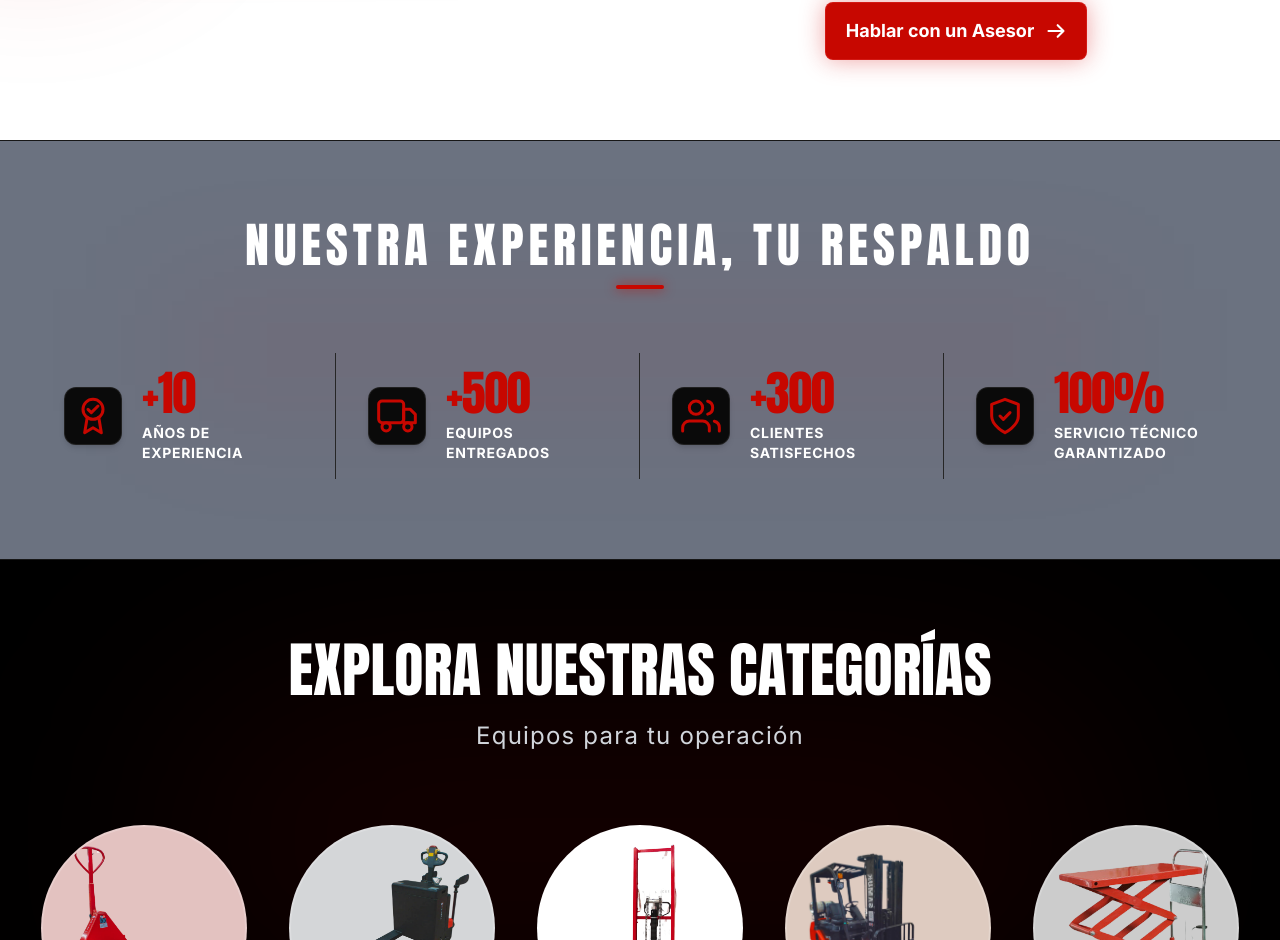
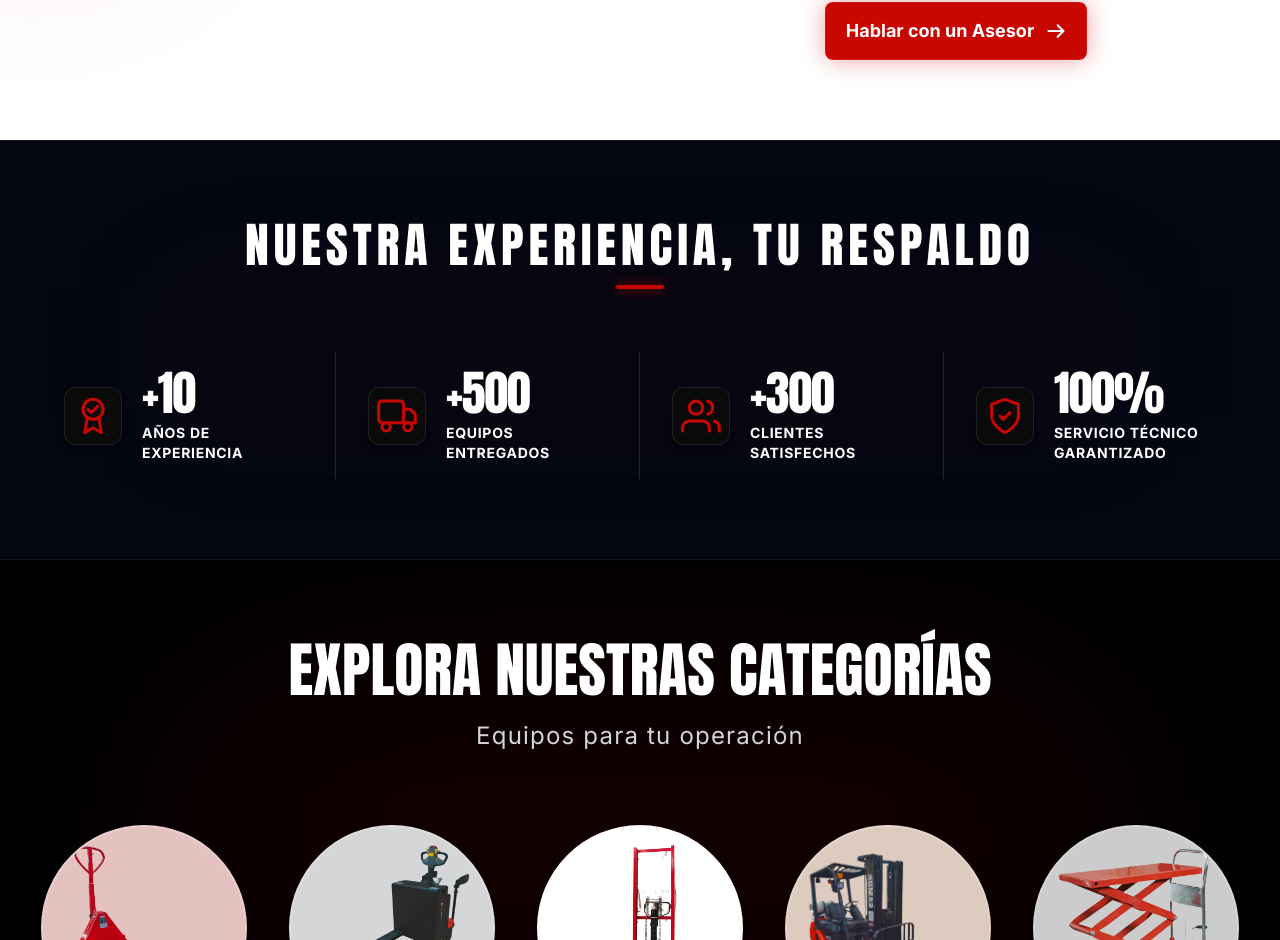
Before and after one commit to jhon-henao13/anric-web, a React (Vite) app: page / in a window 1280 px wide. Shown: the part 1386-2326 px from the top of the page. Built offline with nearby package versions, Linux system fonts and the light colour scheme.

Commit message:
fix: nav <links> & bg-color update in Stats section

```diff
--- a/src/components/Navbar.jsx
+++ b/src/components/Navbar.jsx
@@ -13,24 +13,24 @@ export default function Navbar() {
 
           {/* Logo */}
           <div class="flex-shrink-0 flex items-center">
-            <a href="#" class="flex items-center gap-3 group">
+            <Link to="/" class="flex items-center gap-3 group">
               <img
                 src={logoImg}
                 alt="ANRIC Equipos Hidráulicos"
                 class="h-10 w-auto object-contain transition-transform duration-300 group-hover:scale-105"
               />
-            </a>
+            </Link>
           </div>
 
           {/* Menú Desktop */}
           <nav class="hidden md:flex items-center space-x-10">
             <Link to="/productos" className="hover:text-anric-red transition-colors">Productos</Link>
-            <a href="#nosotros" class="text-gray-200 hover:text-white font-medium text-base transition-colors relative py-1 after:content-[''] after:absolute after:bottom-0 after:left-0 after:w-0 after:h-[2px] after:bg-anric-red hover:after:w-full after:transition-all">
+            <Link to="/nosotros" className="text-gray-200 hover:text-white font-medium text-base transition-colors relative py-1 after:content-[''] after:absolute after:bottom-0 after:left-0 after:w-0 after:h-[2px] after:bg-anric-red hover:after:w-full after:transition-all">
               Nosotros
-            </a>
-            <a href="#contacto" class="text-gray-200 hover:text-white font-medium text-base transition-colors relative py-1 after:content-[''] after:absolute after:bottom-0 after:left-0 after:w-0 after:h-[2px] after:bg-anric-red hover:after:w-full after:transition-all">
+            </Link>
+            <Link to="/contacto" className="text-gray-200 hover:text-white font-medium text-base transition-colors relative py-1 after:content-[''] after:absolute after:bottom-0 after:left-0 after:w-0 after:h-[2px] after:bg-anric-red hover:after:w-full after:transition-all">
               Contacto
-            </a>
+            </Link>
           </nav>
 
           {/* Contacto directo y CTA */}
--- a/src/components/StatsSection.jsx
+++ b/src/components/StatsSection.jsx
@@ -55,7 +55,7 @@ export default function StatsSection() {
   ];
 
   return (
-    <section class="bg-gray-500 text-white py-16 lg:py-20 border-y border-neutral-900 relative overflow-hidden">
+    <section class="bg-gray-950 text-white py-16 lg:py-20 border-y border-neutral-900 relative overflow-hidden">
 
       <div class="absolute top-1/2 left-1/2 -translate-x-1/2 -translate-y-1/2 w-3/4 h-32 bg-anric-red/5 blur-3xl pointer-events-none"></div>
       <div class="max-w-7xl mx-auto px-4 sm:px-6 lg:px-8 relative z-10">
@@ -68,7 +68,7 @@ export default function StatsSection() {
           transition={{ duration: 0.6 }}
           class="text-center mb-12 sm:mb-16"
         >
-          <h2 class="font-anton text-3xl sm:text-4xl lg:text-5xl tracking-widest uppercase text-white leading-tight">
+          <h2 class="font-anton text-3xl sm:text-4xl lg:text-5xl tracking-widest uppercase text-6 leading-tight">
             NUESTRA EXPERIENCIA, TU RESPALDO
           </h2>
           {/* Decorador de línea roja central */}
@@ -97,7 +97,7 @@ export default function StatsSection() {
 
               {/* Número y Descripción */}
               <div class="flex flex-col">
-                <span class="font-anton text-4xl sm:text-5xl text-anric-red tracking-tight leading-none">
+                <span class="font-anton text-4xl sm:text-5xl text-white tracking-tight leading-none">
                   {stat.value}
                 </span>
                 <span class="text-xs sm:text-sm font-extrabold text-white uppercase tracking-wider mt-1.5 leading-snug max-w-[160px]">
```
